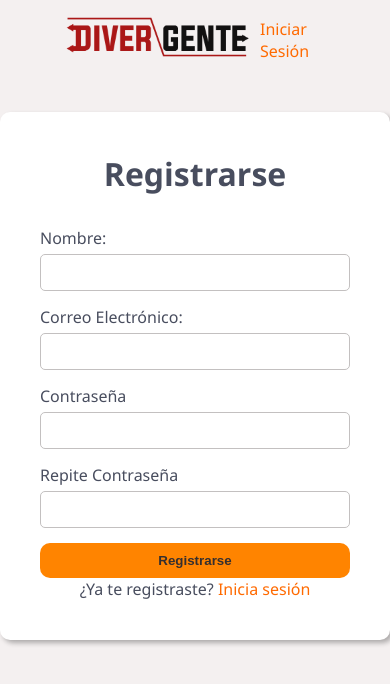
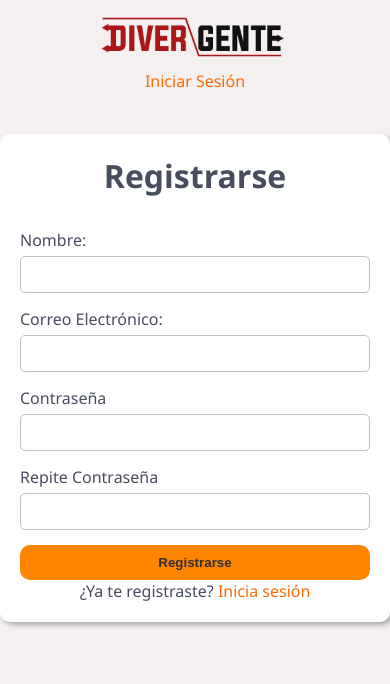
Before and after one commit to christianperich/Divergente, a React (Vite) app in the folder client/: page /register in a window 390 px wide. Shown: the top 684 px of the page. Built offline with nearby package versions, Linux system fonts and the light colour scheme; no server answers.

Commit message:
media querys para optimizacion en pantallas pequeñas

```diff
--- a/client/src/App.css
+++ b/client/src/App.css
@@ -37,10 +37,6 @@ body {
 
 .card .card-info p {
   margin: 0.5em;
-}
-
-.card .card-info .card-info-item {
-  margin-inline: 4em;
 }
 
 .logo {
@@ -136,3 +132,36 @@ td,
 th {
   padding: 10px;
 }
+
+@media (max-width: 750px) {
+  .card {
+    max-width: 600px;
+  }
+
+  .card-info-item {
+    max-width: 300px;
+  }
+
+  h3 {
+    font-size: 1rem;
+  }
+}
+
+@media (max-width: 650px) {
+  .card {
+    max-width: 450px;
+    padding: 20px;
+  }
+
+  .card-info-item {
+    max-width: 300px;
+  }
+
+  h3 {
+    font-size: 1rem;
+  }
+
+  nav {
+    flex-direction: column;
+  }
+}
```
